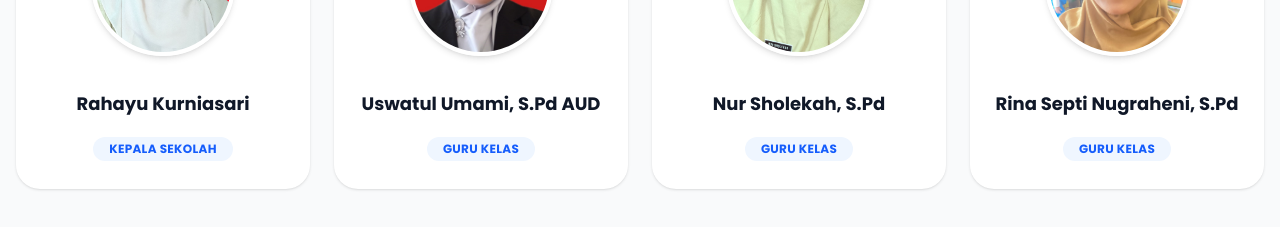
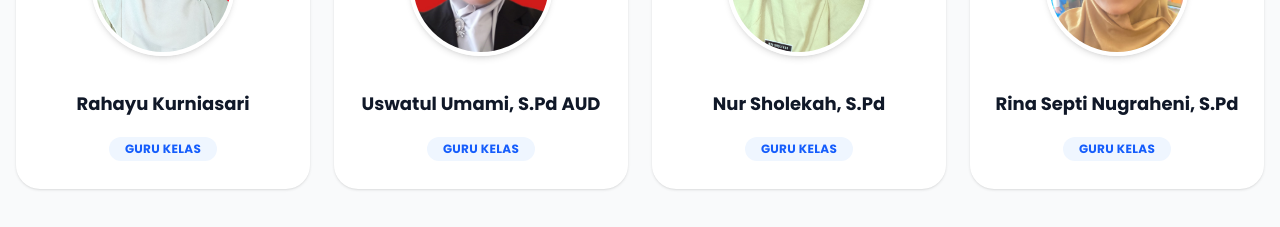
Before and after one commit to RysNan/tkn.pembina02.suruh, a Next.js app: page /profil in a window 1280 px wide. Shown: the part 1100-1327 px from the top of the page. Built offline with nearby package versions, Linux system fonts and the light colour scheme.

Commit message:
Fix gambar Guru 3

```diff
--- a/app/profil/page.tsx
+++ b/app/profil/page.tsx
@@ -8,7 +8,7 @@ export default function ProfilPage() {
   const teachers = [
     {
       name: "Rahayu Kurniasari",
-      role: "Kepala Sekolah",
+      role: "Guru Kelas",
       image: "/images/Rahayu.JPG"
     },
     {
```
